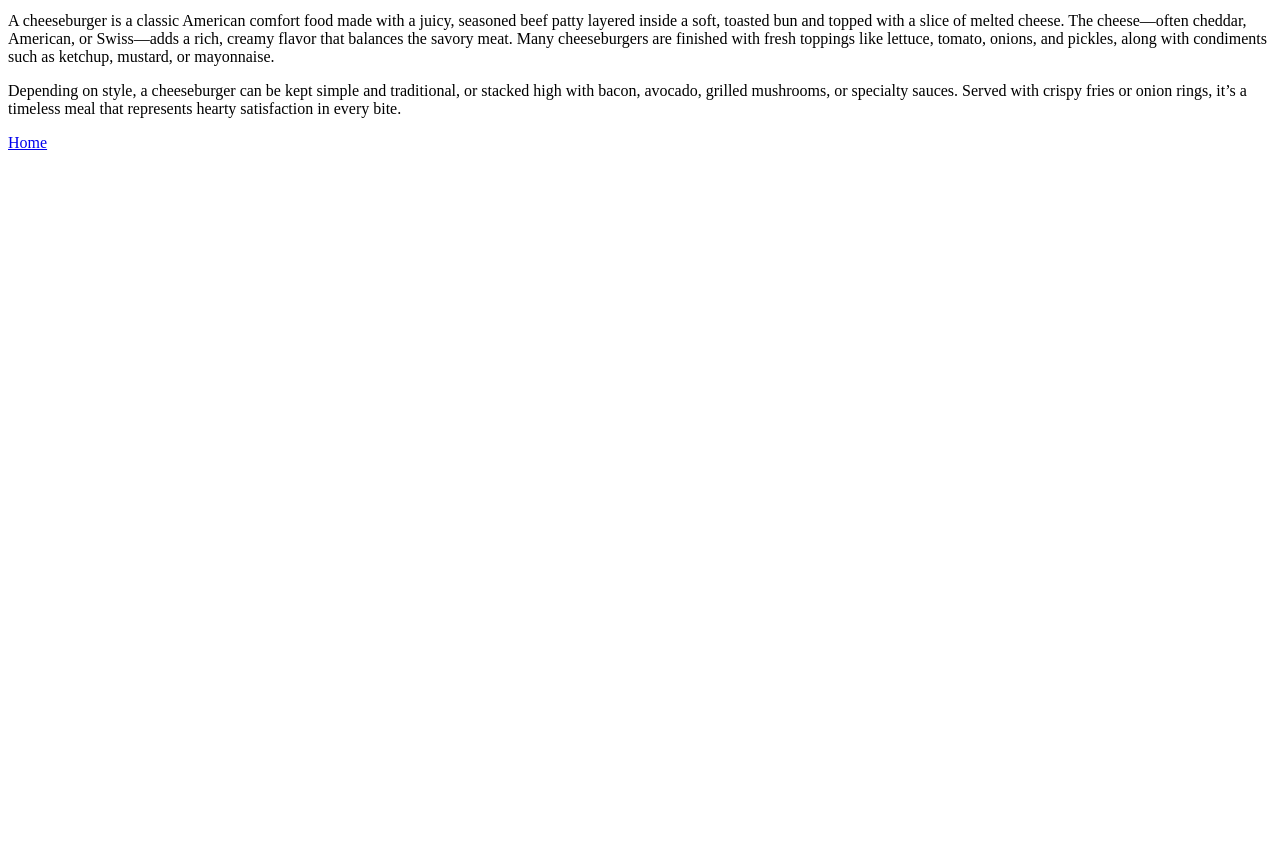
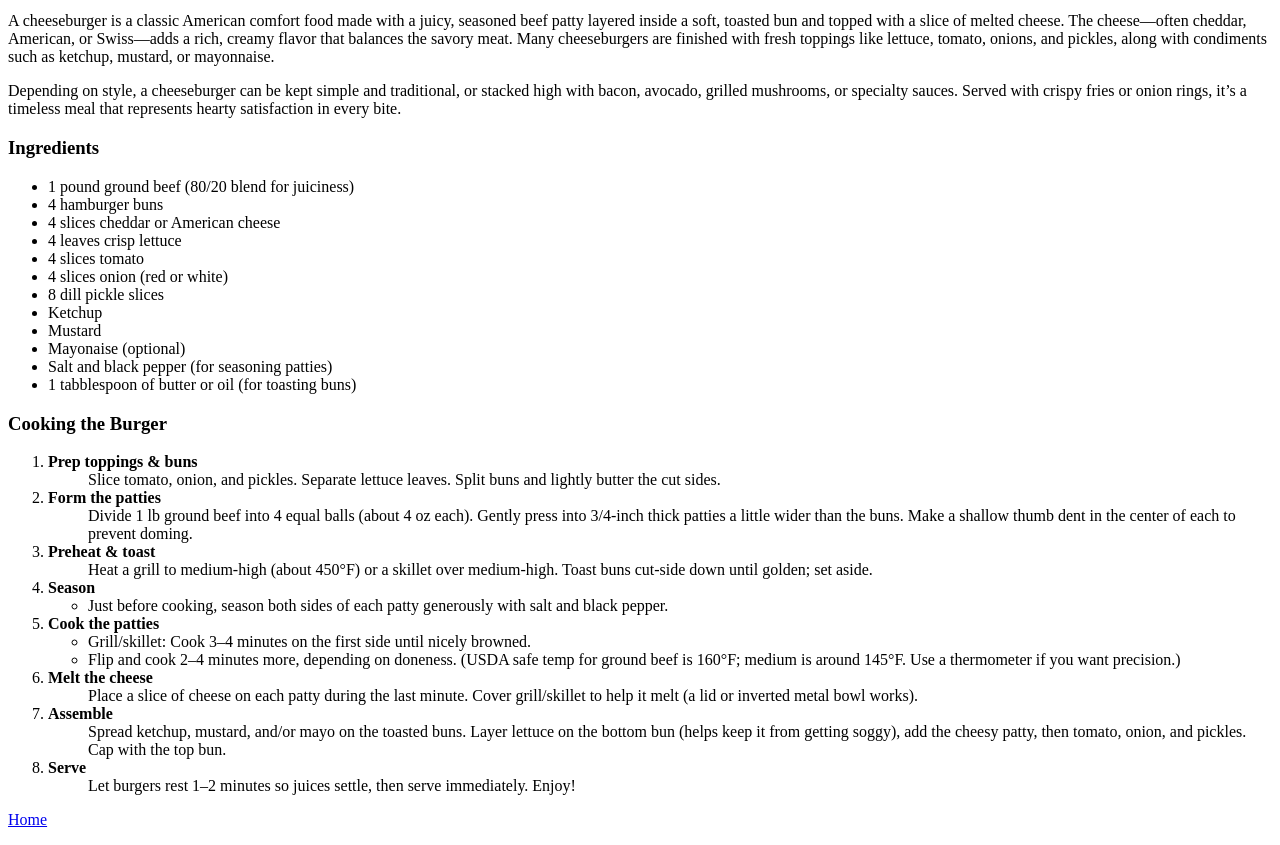
Before and after one commit to RookieCoder47/odin-recipes, a plain HTML site: page recipes/cheeseburger.html in a window 1280 px wide. Shown: the part 320-1165 px from the top of the page. Before the commit the page ends 800 px from the top, so only its background shows below. Drawn offline with Linux system fonts and the light colour scheme.

Commit message:
Filled out the rest of the page
Added ingredient list and instructions on preparing the recipes

```diff
--- a/recipes/cheeseburger.html
+++ b/recipes/cheeseburger.html
@@ -12,6 +12,74 @@
     <p>A cheeseburger is a classic American comfort food made with a juicy, seasoned beef patty layered inside a soft, toasted bun and topped with a slice of melted cheese. The cheese—often cheddar, American, or Swiss—adds a rich, creamy flavor that balances the savory meat. Many cheeseburgers are finished with fresh toppings like lettuce, tomato, onions, and pickles, along with condiments such as ketchup, mustard, or mayonnaise.</p>
     <p>Depending on style, a cheeseburger can be kept simple and traditional, or stacked high with bacon, avocado, grilled mushrooms, or specialty sauces. Served with crispy fries or onion rings, it’s a timeless meal that represents hearty satisfaction in every bite.</p>
 
+    <h3>Ingredients</h3>
+
+    <ul>
+        <li>1 pound ground beef (80/20 blend for juiciness)</li>
+        <li>4 hamburger buns</li>
+        <li>4 slices cheddar or American cheese</li>
+        <li>4 leaves crisp lettuce</li>
+        <li>4 slices tomato</li>
+        <li>4 slices onion (red or white)</li>
+        <li>8 dill pickle slices</li>
+        <li>Ketchup</li>
+        <li>Mustard</li>
+        <li>Mayonaise (optional)</li>
+        <li>Salt and black pepper (for seasoning patties)</li>
+        <li>1 tabblespoon of butter or oil (for toasting buns)</li>
+    </ul>
+
+    <h3>Cooking the Burger</h3>
+    <ol>
+        <li><strong>Prep toppings & buns</strong>
+            <ul style="list-style: none;">
+                <li>Slice tomato, onion, and pickles. Separate lettuce leaves. Split buns and lightly butter the cut sides.</li>
+            </ul>
+        </li>
+        <li><strong>Form the patties</strong>
+            <ul style="list-style: none;">
+                <li>Divide 1 lb ground beef into 4 equal balls (about 4 oz each). Gently press into 3/4-inch thick patties a little wider than the buns. Make a shallow thumb dent in the center of each to prevent doming.</li>
+            </ul>
+
+        </li>
+        <li><strong>Preheat & toast</strong>
+            <ul style="list-style: none;">
+                <li>Heat a grill to medium-high (about 450°F) or a skillet over medium-high. Toast buns cut-side down until golden; set aside.</li>
+            </ul>
+
+        </li>
+        <li><strong>Season</strong>
+            <ul style="line-height: none;"s>
+                <li>Just before cooking, season both sides of each patty generously with salt and black pepper.</li>
+            </ul>
+
+        </li>
+        <li><strong>Cook the patties</strong>
+            <ul>
+                <li>Grill/skillet: Cook 3–4 minutes on the first side until nicely browned.</li>
+                <li>Flip and cook 2–4 minutes more, depending on doneness. (USDA safe temp for ground beef is 160°F; medium is around 145°F. Use a thermometer if you want precision.)</li>
+            </ul>
+
+        </li>
+        <li><strong>Melt the cheese</strong>
+            <ul style="list-style: none;">
+                <li>Place a slice of cheese on each patty during the last minute. Cover grill/skillet to help it melt (a lid or inverted metal bowl works).</li>
+            </ul>
+
+        </li>
+        <li><strong>Assemble</strong>
+            <ul style="list-style: none;">
+                <li>Spread ketchup, mustard, and/or mayo on the toasted buns. Layer lettuce on the bottom bun (helps keep it from getting soggy), add the cheesy patty, then tomato, onion, and pickles. Cap with the top bun.</li>
+            </ul>
+
+        </li>
+        <li><strong>Serve</strong>
+            <ul style="list-style: none;">
+                <li>Let burgers rest 1–2 minutes so juices settle, then serve immediately. Enjoy!</li>
+            </ul>
+
+        </li>
+    </ol>
     <p><a href="../index.html">Home</a></p>
 </body>
 </html>
```
